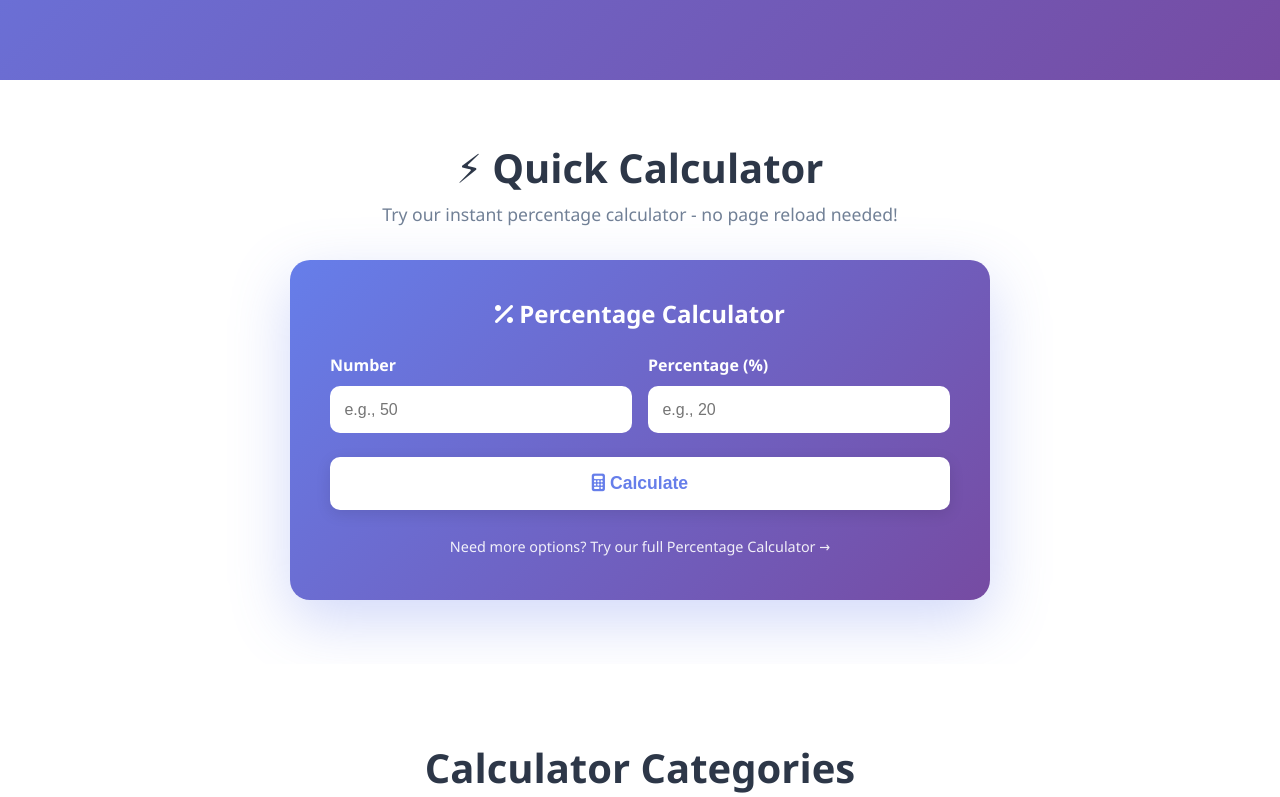
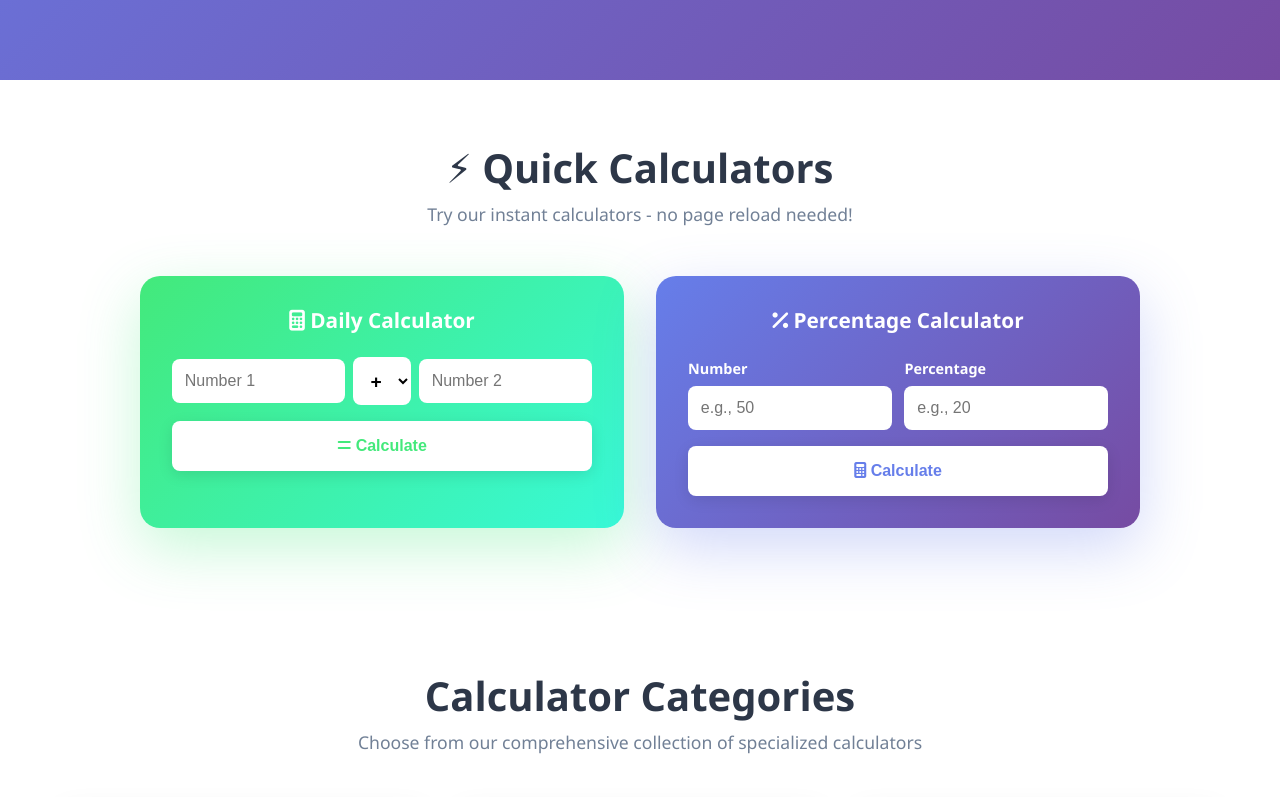
Before and after one commit to iambhagat92/calcuforme, a plain HTML site: page index.html in a window 1280 px wide. Shown: the part 631-1428 px from the top of the page. Drawn offline with Linux system fonts and the light colour scheme.

Commit message:
Add daily use calculator widget on homepage for quick calculations

```diff
--- a/index.html
+++ b/index.html
@@ -238,44 +238,69 @@
     <!-- Quick Calculator Section -->
     <section style="padding: 4rem 0; background: white;">
         <div class="container">
-            <div style="max-width: 700px; margin: 0 auto;">
-                <div style="text-align: center; margin-bottom: 2rem;">
-                    <h2 style="color: #2d3748; margin-bottom: 0.5rem;">⚡ Quick Calculator</h2>
-                    <p style="color: #718096; font-size: 1.1rem;">Try our instant percentage calculator - no page reload needed!</p>
+            <div style="text-align: center; margin-bottom: 3rem;">
+                <h2 style="color: #2d3748; margin-bottom: 0.5rem; font-size: 2.5rem;">⚡ Quick Calculators</h2>
+                <p style="color: #718096; font-size: 1.1rem;">Try our instant calculators - no page reload needed!</p>
+            </div>
+
+            <div style="display: grid; grid-template-columns: repeat(auto-fit, minmax(320px, 1fr)); gap: 2rem; max-width: 1000px; margin: 0 auto;">
+
+                <!-- Daily Use Calculator -->
+                <div style="background: linear-gradient(135deg, #43e97b 0%, #38f9d7 100%); border-radius: 20px; padding: 2rem; box-shadow: 0 20px 60px rgba(67, 233, 123, 0.3);">
+                    <h3 style="color: white; text-align: center; margin-bottom: 1.5rem; font-size: 1.3rem;">
+                        <i class="fas fa-calculator"></i> Daily Calculator
+                    </h3>
+
+                    <div style="display: grid; gap: 1rem;">
+                        <div style="display: grid; grid-template-columns: 3fr 1fr 3fr; gap: 0.5rem; align-items: center;">
+                            <input type="number" id="num1" placeholder="Number 1" style="width: 100%; padding: 0.8rem; border: none; border-radius: 8px; font-size: 1rem; outline: none;">
+                            <select id="operator" style="width: 100%; padding: 0.8rem; border: none; border-radius: 8px; font-size: 1.2rem; font-weight: bold; text-align: center; outline: none; background: white;">
+                                <option value="+">+</option>
+                                <option value="-">−</option>
+                                <option value="*">×</option>
+                                <option value="/">÷</option>
+                            </select>
+                            <input type="number" id="num2" placeholder="Number 2" style="width: 100%; padding: 0.8rem; border: none; border-radius: 8px; font-size: 1rem; outline: none;">
+                        </div>
+
+                        <button onclick="calculateDaily()" style="background: white; color: #43e97b; border: none; padding: 1rem; border-radius: 8px; font-size: 1rem; font-weight: 600; cursor: pointer; transition: all 0.3s; box-shadow: 0 4px 15px rgba(0,0,0,0.1);" onmouseover="this.style.transform='translateY(-2px)'; this.style.boxShadow='0 6px 20px rgba(0,0,0,0.15)'" onmouseout="this.style.transform='translateY(0)'; this.style.boxShadow='0 4px 15px rgba(0,0,0,0.1)'">
+                            <i class="fas fa-equals"></i> Calculate
+                        </button>
+
+                        <div id="dailyResult" style="display: none; background: white; padding: 1.2rem; border-radius: 10px; text-align: center;">
+                            <div style="color: #718096; font-size: 0.85rem; margin-bottom: 0.3rem;">Result</div>
+                            <div id="dailyResultValue" style="color: #43e97b; font-size: 2rem; font-weight: 700;">0</div>
+                        </div>
+                    </div>
                 </div>
 
-                <div style="background: linear-gradient(135deg, #667eea 0%, #764ba2 100%); border-radius: 20px; padding: 2.5rem; box-shadow: 0 20px 60px rgba(102, 126, 234, 0.3);">
-                    <h3 style="color: white; text-align: center; margin-bottom: 1.5rem; font-size: 1.5rem;">
+                <!-- Percentage Calculator -->
+                <div style="background: linear-gradient(135deg, #667eea 0%, #764ba2 100%); border-radius: 20px; padding: 2rem; box-shadow: 0 20px 60px rgba(102, 126, 234, 0.3);">
+                    <h3 style="color: white; text-align: center; margin-bottom: 1.5rem; font-size: 1.3rem;">
                         <i class="fas fa-percentage"></i> Percentage Calculator
                     </h3>
 
-                    <div style="display: grid; gap: 1.5rem;">
-                        <div style="display: grid; grid-template-columns: 1fr 1fr; gap: 1rem;">
+                    <div style="display: grid; gap: 1rem;">
+                        <div style="display: grid; grid-template-columns: 1fr 1fr; gap: 0.8rem;">
                             <div>
-                                <label style="display: block; color: white; margin-bottom: 0.5rem; font-weight: 600;">Number</label>
-                                <input type="number" id="quickNumber" placeholder="e.g., 50" style="width: 100%; padding: 0.9rem; border: none; border-radius: 10px; font-size: 1rem; outline: none;">
+                                <label style="display: block; color: white; margin-bottom: 0.4rem; font-weight: 600; font-size: 0.9rem;">Number</label>
+                                <input type="number" id="quickNumber" placeholder="e.g., 50" style="width: 100%; padding: 0.8rem; border: none; border-radius: 8px; font-size: 1rem; outline: none;">
                             </div>
                             <div>
-                                <label style="display: block; color: white; margin-bottom: 0.5rem; font-weight: 600;">Percentage (%)</label>
-                                <input type="number" id="quickPercent" placeholder="e.g., 20" style="width: 100%; padding: 0.9rem; border: none; border-radius: 10px; font-size: 1rem; outline: none;">
+                                <label style="display: block; color: white; margin-bottom: 0.4rem; font-weight: 600; font-size: 0.9rem;">Percentage</label>
+                                <input type="number" id="quickPercent" placeholder="e.g., 20" style="width: 100%; padding: 0.8rem; border: none; border-radius: 8px; font-size: 1rem; outline: none;">
                             </div>
                         </div>
 
-                        <button onclick="calculateQuickPercentage()" style="background: white; color: #667eea; border: none; padding: 1rem; border-radius: 10px; font-size: 1.1rem; font-weight: 600; cursor: pointer; transition: all 0.3s; box-shadow: 0 4px 15px rgba(0,0,0,0.1);" onmouseover="this.style.transform='translateY(-2px)'; this.style.boxShadow='0 6px 20px rgba(0,0,0,0.15)'" onmouseout="this.style.transform='translateY(0)'; this.style.boxShadow='0 4px 15px rgba(0,0,0,0.1)'">
+                        <button onclick="calculateQuickPercentage()" style="background: white; color: #667eea; border: none; padding: 1rem; border-radius: 8px; font-size: 1rem; font-weight: 600; cursor: pointer; transition: all 0.3s; box-shadow: 0 4px 15px rgba(0,0,0,0.1);" onmouseover="this.style.transform='translateY(-2px)'; this.style.boxShadow='0 6px 20px rgba(0,0,0,0.15)'" onmouseout="this.style.transform='translateY(0)'; this.style.boxShadow='0 4px 15px rgba(0,0,0,0.1)'">
                             <i class="fas fa-calculator"></i> Calculate
                         </button>
 
-                        <div id="quickResult" style="display: none; background: white; padding: 1.5rem; border-radius: 12px; text-align: center;">
-                            <div style="color: #718096; font-size: 0.9rem; margin-bottom: 0.5rem;">Result</div>
-                            <div id="quickResultValue" style="color: #667eea; font-size: 2.5rem; font-weight: 700;">0</div>
-                            <div id="quickResultText" style="color: #2d3748; margin-top: 0.5rem;"></div>
+                        <div id="quickResult" style="display: none; background: white; padding: 1.2rem; border-radius: 10px; text-align: center;">
+                            <div style="color: #718096; font-size: 0.85rem; margin-bottom: 0.3rem;">Result</div>
+                            <div id="quickResultValue" style="color: #667eea; font-size: 2rem; font-weight: 700;">0</div>
+                            <div id="quickResultText" style="color: #2d3748; margin-top: 0.5rem; font-size: 0.9rem;"></div>
                         </div>
-                    </div>
-
-                    <div style="text-align: center; margin-top: 1.5rem;">
-                        <a href="calculators/percentage-calculator.html" style="color: white; text-decoration: none; font-size: 0.9rem; opacity: 0.9; transition: opacity 0.3s;" onmouseover="this.style.opacity='1'" onmouseout="this.style.opacity='0.9'">
-                            Need more options? Try our full Percentage Calculator →
-                        </a>
                     </div>
                 </div>
             </div>
--- a/js/main.js
+++ b/js/main.js
@@ -222,6 +222,52 @@ document.querySelectorAll('.category-card, .calculator-item, .feature-item').for
     observer.observe(el);
 });
 
+// Daily Use Calculator on Homepage
+function calculateDaily() {
+    const num1 = parseFloat(document.getElementById('num1').value);
+    const num2 = parseFloat(document.getElementById('num2').value);
+    const operator = document.getElementById('operator').value;
+    const resultDiv = document.getElementById('dailyResult');
+    const resultValue = document.getElementById('dailyResultValue');
+
+    if (isNaN(num1) || isNaN(num2)) {
+        alert('Please enter valid numbers');
+        return;
+    }
+
+    let result;
+    switch(operator) {
+        case '+':
+            result = num1 + num2;
+            break;
+        case '-':
+            result = num1 - num2;
+            break;
+        case '*':
+            result = num1 * num2;
+            break;
+        case '/':
+            if (num2 === 0) {
+                alert('Cannot divide by zero');
+                return;
+            }
+            result = num1 / num2;
+            break;
+    }
+
+    resultValue.textContent = result.toFixed(2);
+    resultDiv.style.display = 'block';
+
+    // Animate result
+    resultDiv.style.opacity = '0';
+    resultDiv.style.transform = 'translateY(-10px)';
+    setTimeout(() => {
+        resultDiv.style.transition = 'all 0.4s ease';
+        resultDiv.style.opacity = '1';
+        resultDiv.style.transform = 'translateY(0)';
+    }, 10);
+}
+
 // Quick Percentage Calculator on Homepage
 function calculateQuickPercentage() {
     const number = parseFloat(document.getElementById('quickNumber').value);
@@ -251,7 +297,20 @@ function calculateQuickPercentage() {
     }, 10);
 }
 
-// Allow Enter key to calculate
+// Allow Enter key to calculate - Daily Calculator
+if (document.getElementById('num1')) {
+    document.getElementById('num1').addEventListener('keypress', function(e) {
+        if (e.key === 'Enter') calculateDaily();
+    });
+}
+
+if (document.getElementById('num2')) {
+    document.getElementById('num2').addEventListener('keypress', function(e) {
+        if (e.key === 'Enter') calculateDaily();
+    });
+}
+
+// Allow Enter key to calculate - Percentage Calculator
 if (document.getElementById('quickNumber')) {
     document.getElementById('quickNumber').addEventListener('keypress', function(e) {
         if (e.key === 'Enter') calculateQuickPercentage();
```
